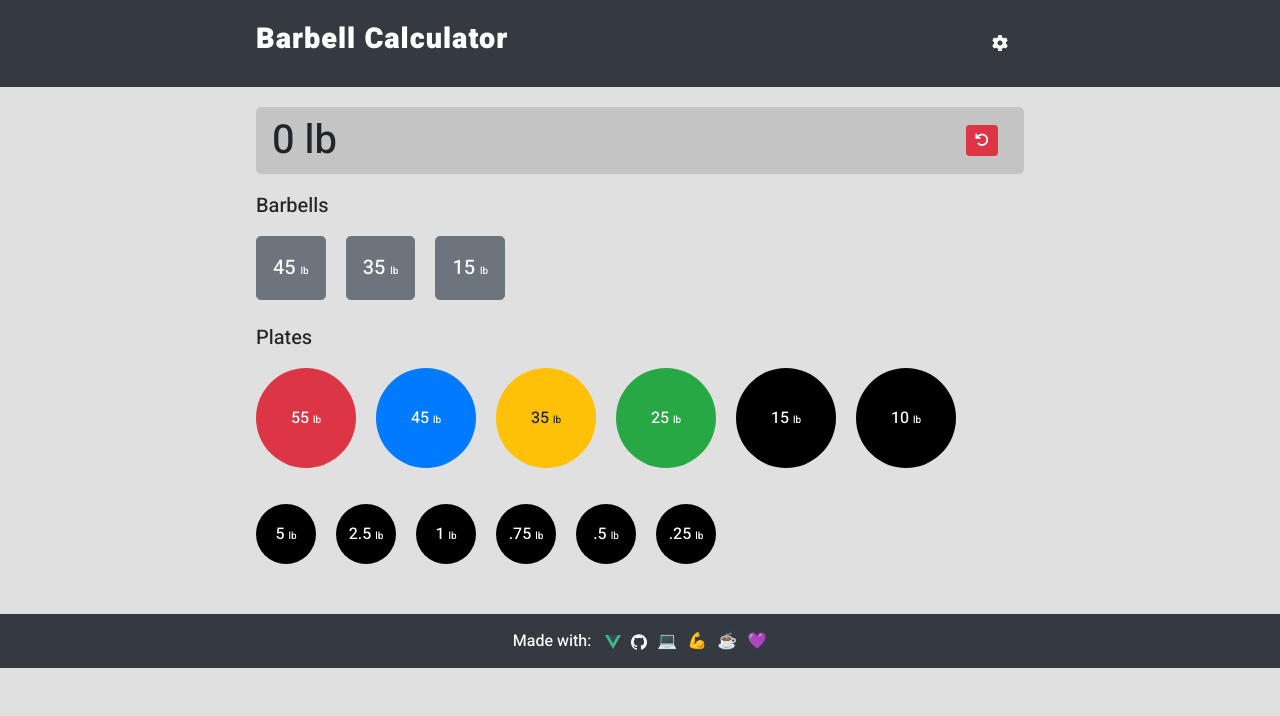
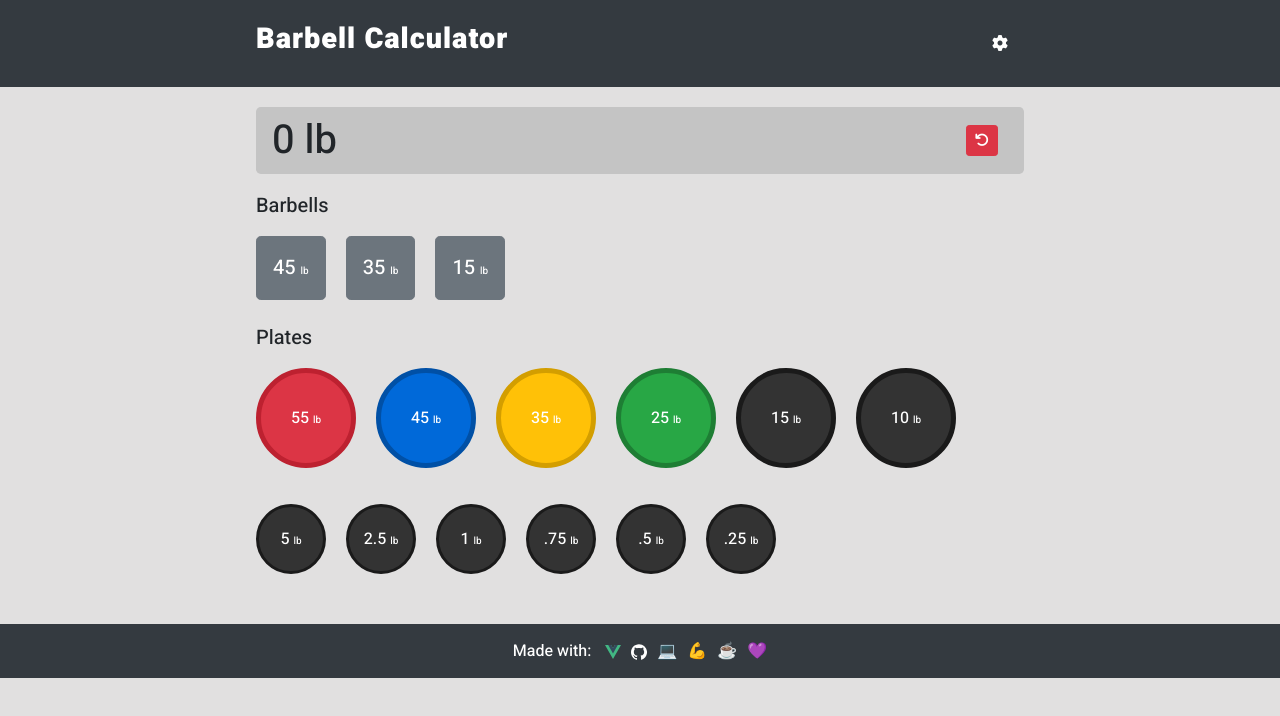
Before and after one commit to nikibrown/vue-barbell-calculator, a Vue app: page / in a window 1280 px wide. Shown: the top 716 px of the page. Built offline with nearby package versions, Linux system fonts and the light colour scheme.

Commit message:
add colors and plate styles

```diff
--- a/src/App.vue
+++ b/src/App.vue
@@ -204,42 +204,42 @@ export default {
 
             largePlates: [
                 {
-                    bsClasses: "btn btn-plate btn-danger weight-lg pound-weight-55 kilo-weight-25",
+                    bsClasses: "btn btn-plate weight-lg pound-weight-55 kilo-weight-25",
                     poundWeight: 55,
                     kiloWeight: 25,
                     plateCount: 0,
                     isOnBarbell: false
                 },
                 {
-                    bsClasses: "btn btn-plate btn-primary weight-lg pound-weight-45 kilo-weight-20",
+                    bsClasses: "btn btn-plate weight-lg pound-weight-45 kilo-weight-20",
                     poundWeight: 45,
                     kiloWeight: 20,
                     plateCount: 0,
                     isOnBarbell: false
                 },
                 {
-                    bsClasses: "btn btn-plate btn-warning weight-lg pound-weight-35 kilo-weight-15",
+                    bsClasses: "btn btn-plate weight-lg pound-weight-35 kilo-weight-15",
                     poundWeight: 35,
                     kiloWeight: 15,
                     plateCount: 0,
                     isOnBarbell: false
                 },
                 {
-                    bsClasses: "btn btn-plate btn-success weight-lg pound-weight-25 kilo-weight-10",
+                    bsClasses: "btn btn-plate weight-lg pound-weight-25 kilo-weight-10",
                     poundWeight: 25,
                     kiloWeight: 10,
                     plateCount: 0,
                     isOnBarbell: false
                 },
                 {
-                    bsClasses: "btn btn-plate btn-dark weight-lg pound-weight-15 kilo-weight-hide",
+                    bsClasses: "btn btn-plate weight-lg pound-weight-15 kilo-weight-hide",
                     poundWeight: 15,
                     kiloWeight: 0,
                     plateCount: 0,
                     isOnBarbell: false
                 },
                 {
-                    bsClasses: "btn btn-plate btn-dark weight-lg pound-weight-10 kilo-weight-hide",
+                    bsClasses: "btn btn-plate weight-lg pound-weight-10 kilo-weight-hide",
                     poundWeight: 10,
                     kiloWeight: 0,
                     plateCount: 0,
@@ -249,42 +249,42 @@ export default {
 
             smallPlates: [
                 {
-                    bsClasses: "btn btn-plate btn-dark weight-sm",
+                    bsClasses: "btn btn-plate weight-sm",
                     poundWeight: 5,
                     kiloWeight: 5,
                     plateCount: 0,
                     isOnBarbell: false
                 },
                 {
-                    bsClasses: "btn btn-plate btn-dark weight-sm",
+                    bsClasses: "btn btn-plate weight-sm",
                     poundWeight: 2.5,
                     kiloWeight: 2.5,
                     plateCount: 0,
                     isOnBarbell: false
                 },
                 {
-                    bsClasses: "btn btn-plate btn-dark weight-sm",
+                    bsClasses: "btn btn-plate weight-sm",
                     poundWeight: 1,
                     kiloWeight: 2,
                     plateCount: 0,
                     isOnBarbell: false
                 },
                 {
-                    bsClasses: "btn btn-plate btn-dark weight-sm",
+                    bsClasses: "btn btn-plate weight-sm",
                     poundWeight: .75,
                     kiloWeight: 1.5,
                     plateCount: 0,
                     isOnBarbell: false
                 },
                 {
-                    bsClasses: "btn btn-plate btn-dark weight-sm",
+                    bsClasses: "btn btn-plate weight-sm",
                     poundWeight: .5,
                     kiloWeight: 1,
                     plateCount: 0,
                     isOnBarbell: false
                 },
                 {
-                    bsClasses: "btn btn-plate btn-dark weight-sm",
+                    bsClasses: "btn btn-plate weight-sm",
                     poundWeight: .25,
                     kiloWeight: .5,
                     plateCount: 0,
@@ -432,6 +432,8 @@ export default {
 <style lang="scss">
 @import url('https://stackpath.bootstrapcdn.com/bootstrap/4.3.1/css/bootstrap.min.css');
 @import url('https://fonts.googleapis.com/css2?family=Heebo:wght@500;900&display=swap');
+@import "./styles/colors.scss";
+
 
 
 body {
--- a/src/components/Plate.vue
+++ b/src/components/Plate.vue
@@ -55,24 +55,42 @@ export default {
 </script>
 
 <style lang="scss" scoped>
+@import "../styles/colors.scss";
+
+.btn-plate {
+  color: $white;
+  &:hover {
+    color: $white;
+  }
+}
+
 .weight-lg {
+  border: 5px solid;
   min-width: 100px;
   min-height: 100px;
 }
 
 .weight-sm {
-  min-width: 60px;
-  min-height: 60px;
+
+  background-color: $darkGray;
+  border: 3px solid;
+  border-color: darken($darkGray, 10%);
+  min-width: 70px;
+  min-height: 70px;
+  &:hover {
+    background-color: darken($darkGray, 10%);
+  }
 }
 
 
 @media screen and (max-width: 900px) {
     .weight-lg,
     .weight-sm {
-        font-size: 14px;
-        min-width: 60px;
-        min-height: 60px;
-        margin: 3px;
+      border-width: 3px;
+      font-size: 14px;
+      min-width: 70px;
+      min-height: 70px;
+      margin: 3px;
     }
 }
 
@@ -93,4 +111,47 @@ export default {
 .weight-label {
   font-size: 10px;
 }
+
+.pound-weight-55 {
+  background-color: $red;
+  border-color: darken($red, 10%);
+  &:hover {
+    background-color: darken($red, 10%);
+  }
+}
+
+.pound-weight-45 {
+  background-color: $blue;
+  border-color: darken($blue, 10%);
+  &:hover {
+    background-color: darken($blue, 10%);
+  }
+}
+
+.pound-weight-35 {
+  background-color: $yellow;
+  border-color: darken($yellow, 10%);
+  &:hover {
+    background-color: darken($yellow, 10%);
+  }
+}
+
+.pound-weight-25 {
+  background-color: $green;
+  border-color: darken($green, 10%);
+  &:hover {
+    background-color: darken($green, 10%);
+  }
+}
+
+.pound-weight-15,
+.pound-weight-10 {
+  background-color: $darkGray;
+  border-color: darken($darkGray, 10%);
+  &:hover {
+    background-color: darken($darkGray, 10%);
+  }
+}
+
+
 </style>
--- /dev/null
+++ b/src/styles/colors.scss
@@ -0,0 +1,9 @@
+/* Colors */
+
+$blueGray: #3A6C90;
+$darkGray: #333333;
+$red: #DC3545;
+$blue: #0069D9;
+$yellow: #FFC107;
+$green: #28A745;
+$white: #fff;
```
